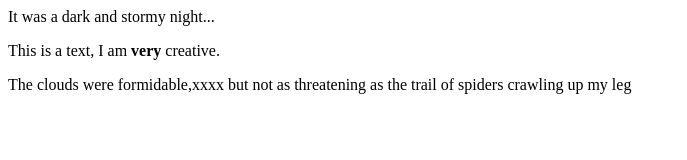
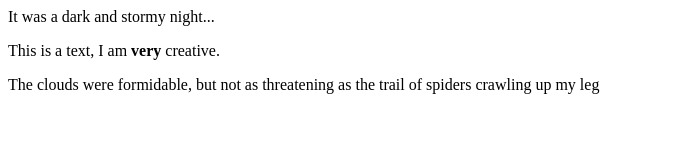
Before and after one commit to setite/fireside-story, a plain HTML site: page index.html in a window 1280 px wide. Shown: the whole page, without its empty margins (0-687 px from the left). Drawn offline with Linux system fonts and the light colour scheme.

Commit message:
I removed the 'x's

```diff
--- a/index.html
+++ b/index.html
@@ -3,6 +3,6 @@
       <link rel="stylesheet" type="text/css" href="style.css">
     <p>It was a dark and stormy night...</p>
     <p>This is a text, I am <strong>very </strong>creative.</p>
-    <p>The clouds were formidable,xxxx but not as threatening as the trail of spiders crawling up my leg</p>
+    <p>The clouds were formidable, but not as threatening as the trail of spiders crawling up my leg</p>
   </body>
 </html>
```
